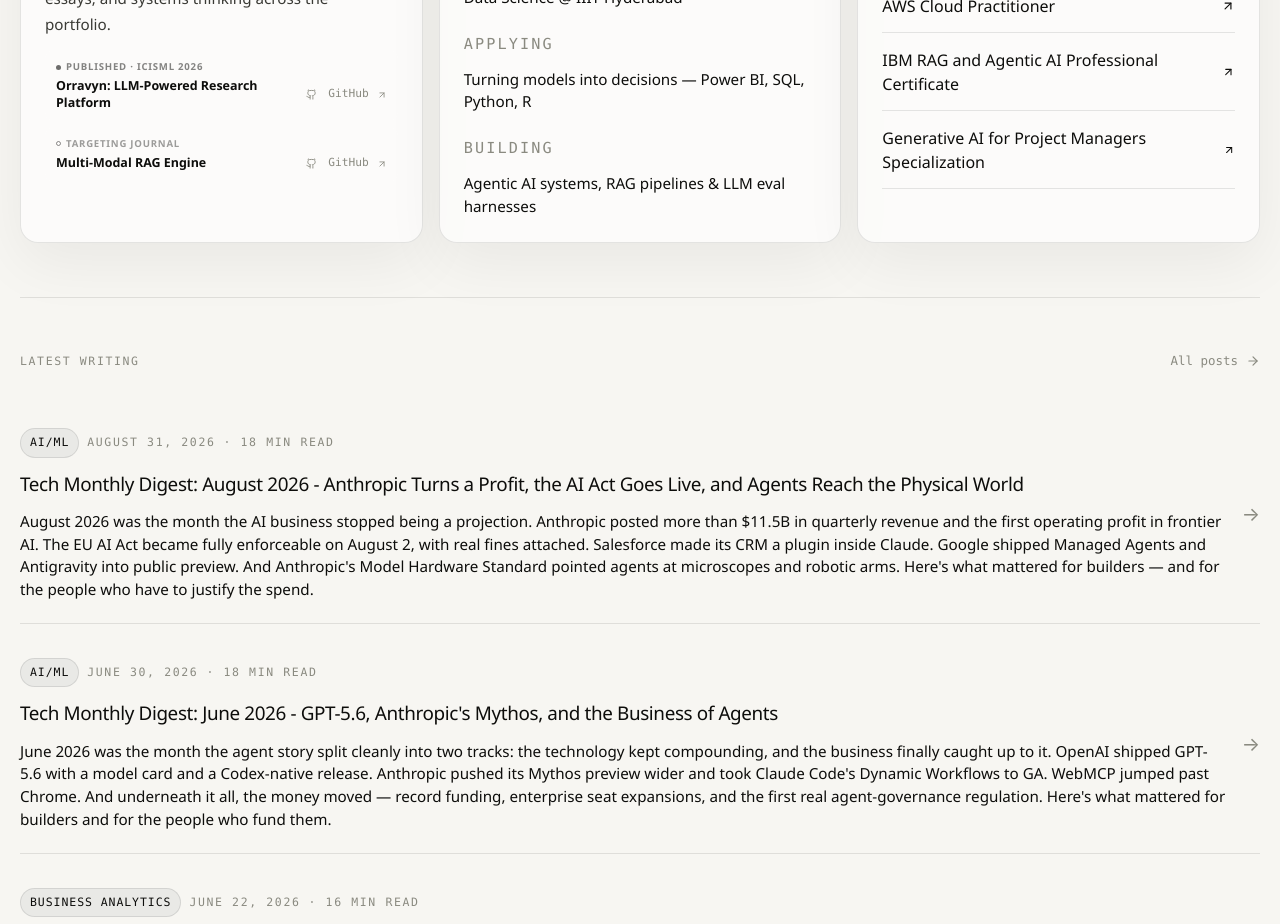
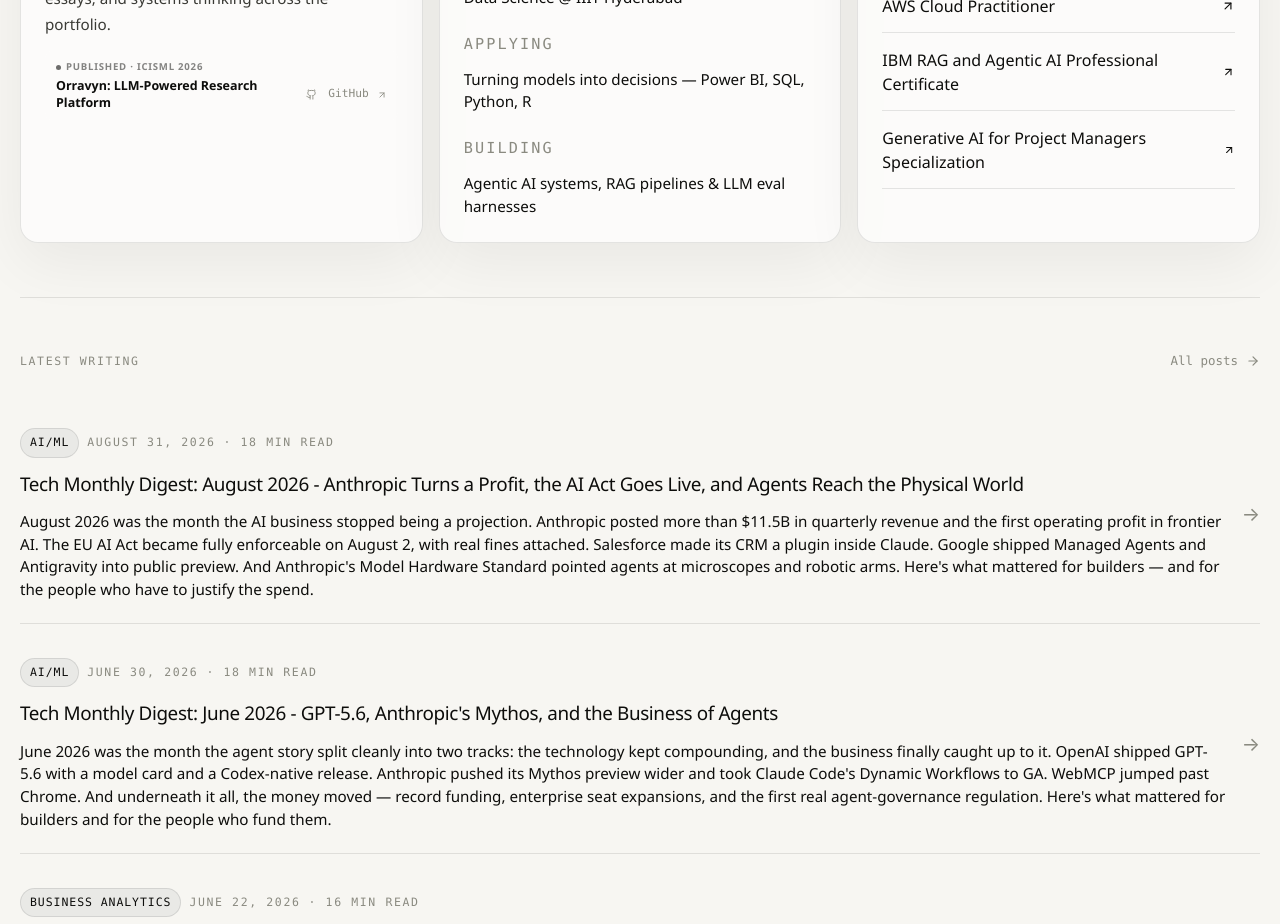
Before and after one commit to sairam3824/Portfolio-v6, a React (Vite) app: page / in a window 1280 px wide. Shown: the part 2340-3264 px from the top of the page. Built offline with nearby package versions, Linux system fonts and the light colour scheme; no server answers.

Commit message:
modified:   shared-public/sai_resume.pdf 	modified:   shared-public/sitemap.xml 	modified:   src/features/redesign/pages/HomePage.tsx

```diff
--- a/src/features/redesign/pages/HomePage.tsx
+++ b/src/features/redesign/pages/HomePage.tsx
@@ -221,19 +221,6 @@
                                     </a>
                                 </div>
                             </div>
-
-                            <div style={{ marginTop: "6px", padding: "9px 10px", background: "rgba(255,255,255,0.03)", borderRadius: "8px", border: "1px solid rgba(255,255,255,0.07)" }}>
-                                <div style={{ display: "flex", alignItems: "center", gap: "5px", marginBottom: "4px" }}>
-                                    <span style={{ width: "5px", height: "5px", borderRadius: "50%", border: "1.5px solid currentColor", opacity: 0.45, flexShrink: 0, display: "inline-block" }} />
-                                    <span style={{ fontSize: "0.6rem", fontWeight: 700, letterSpacing: "0.08em", textTransform: "uppercase", opacity: 0.4 }}>Targeting Journal</span>
-                                </div>
-                                <div style={{ display: "flex", alignItems: "center", justifyContent: "space-between", gap: "8px" }}>
-                                    <p style={{ fontSize: "0.78rem", fontWeight: 600, lineHeight: 1.3, margin: 0 }}>Multi-Modal RAG Engine</p>
-                                    <a href="https://github.com/sairam3824/multi-modal-engine" target="_blank" rel="noreferrer" className="rd-inline-link" style={{ fontSize: "0.7rem", whiteSpace: "nowrap", flexShrink: 0 }}>
-                                        <Github size={11} style={{ marginRight: "3px" }} /> GitHub <ArrowUpRight size={10} />
-                                    </a>
-                                </div>
-                            </div>
                         </article>
 
                         <article className="rd-surface-card">
```
Also changed, not shown: 2 other files (tests, documents, lock files or other folders).
